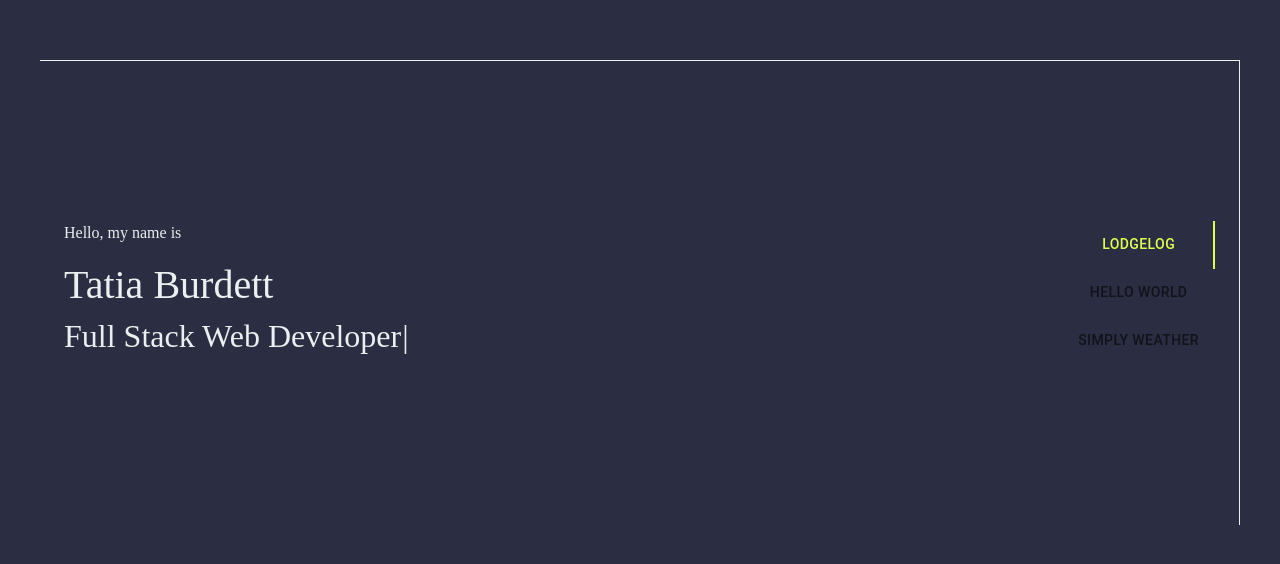
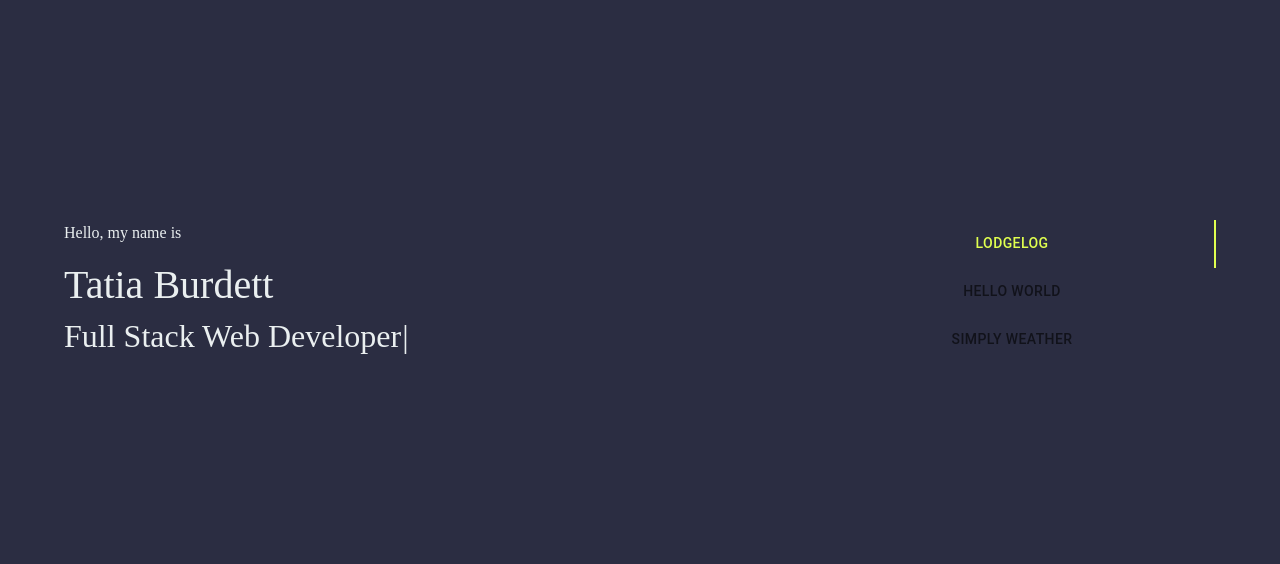
Before and after one commit to tatia-burdett/my-portfolio, a React (Create React App) app: page / in a window 1280 px wide. Shown: the part 108-672 px from the top of the page. Built offline with nearby package versions, Linux system fonts and the light colour scheme.

Commit message:
align center

```diff
--- a/src/components/App/App.js
+++ b/src/components/App/App.js
@@ -34,24 +34,9 @@ function App() {
   return (
     <div className="app">
       <ThemeProvider theme={theme}>
-        <Grid
-          container
-          direction="row"
-          justifyContent="center"
-          alignItems="center"
-          height="100vh"
-        >
-          <Container
-            sx={{
-              borderRight: 1,
-              borderTop: 1,
-              p: 20,
-              display: "flex",
-              flexDirection: "row",
-              justifyContent: "space-between",
-            }}
-          >
-            {/* <NavBar /> */}
+        <Container>
+          <Grid container height="100vh" alignItems="center">
+            <Grid item xs={8}>
               <Routes>
                 <Route path="/" element={<Home />} />
                 <Route path="contact" element={<Contact />} />
@@ -64,6 +49,8 @@ function App() {
                   element={<SimplyWeather />}
                 />
               </Routes>
+            </Grid>
+            <Grid item xs={4}>
               <Tabs
                 value={value}
                 onChange={handleChange}
@@ -90,8 +77,9 @@ function App() {
                   to="/projects/simplyweather"
                 />
               </Tabs>
+            </Grid>
+          </Grid>
         </Container>
-        </Grid>
       </ThemeProvider>
     </div>
   );
```
Lines whose indentation alone changed are shown as unchanged.
